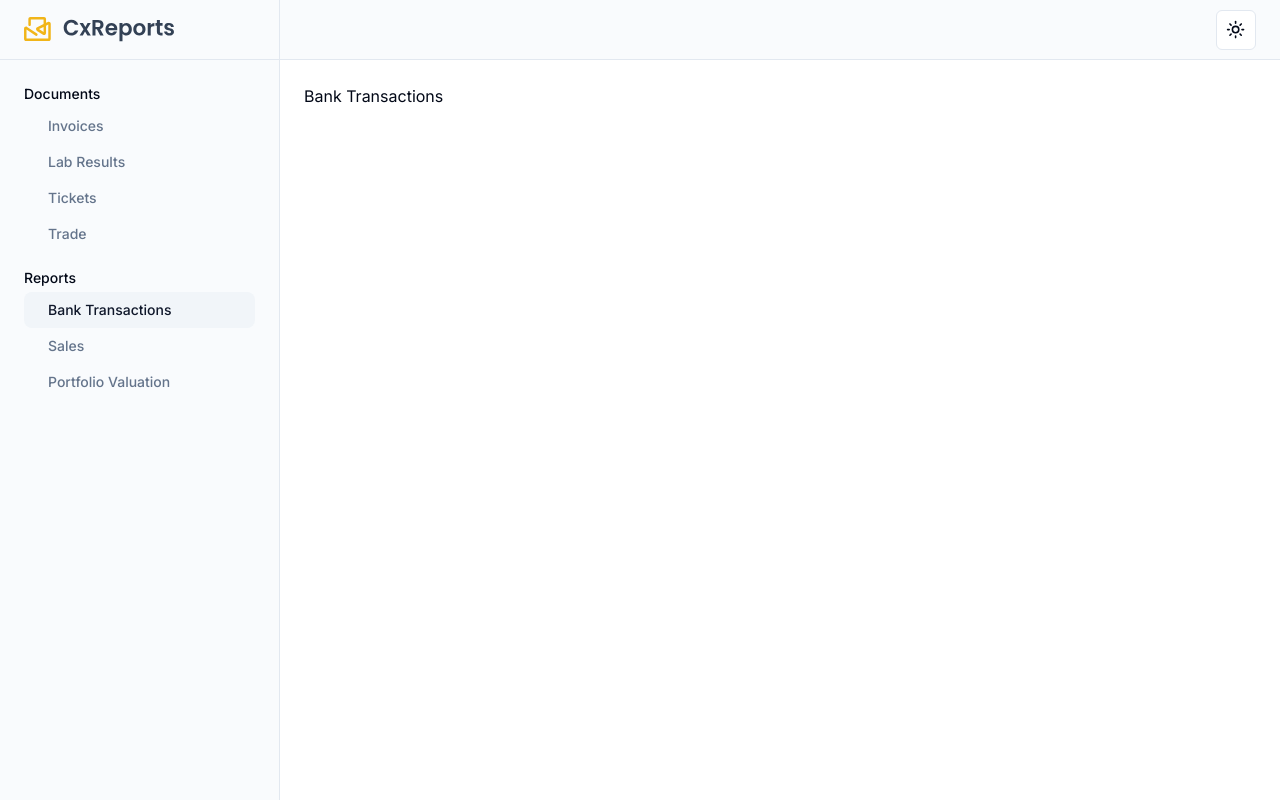
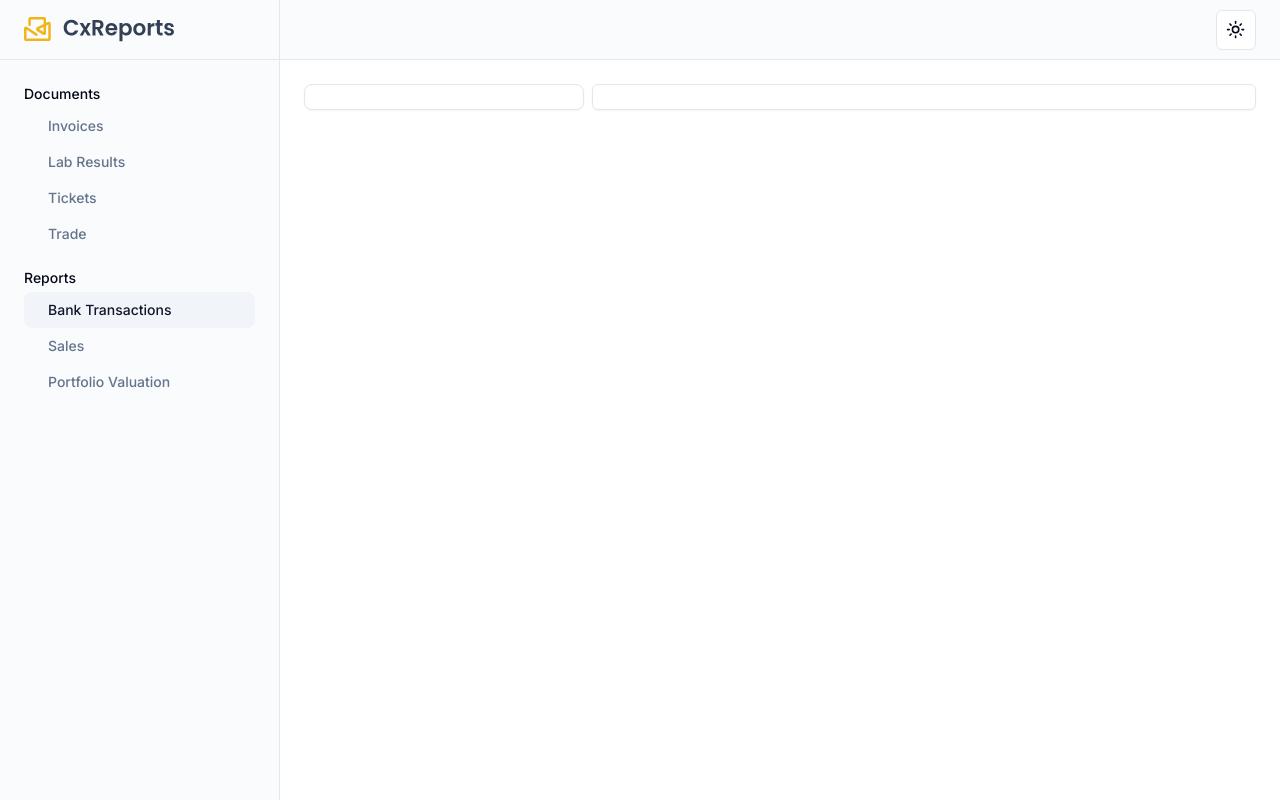
Before and after one commit to cx-reports/consumer-demo-app-nextjs, a Next.js app: page /bank-transactions in a window 1280 px wide. Built offline with nearby package versions, Linux system fonts and the light colour scheme.

Commit message:
Table improvement

```diff
--- a/app/bank-transactions/page.tsx
+++ b/app/bank-transactions/page.tsx
@@ -1,3 +1,15 @@
+import { Card, CardContent } from "@/components/ui/card";
+
 export default function BankTransactions() {
-  return <h1>Bank Transactions</h1>;
+  return (
+    <>
+      <div className="flex gap-2">
+        <Card className="w-[400px]">
+          <CardContent>{/* <p>Card Content</p> */}</CardContent>
+        </Card>
+
+        <Card className="border w-full h-full rounded-md shadow-sm"></Card>
+      </div>
+    </>
+  );
 }
--- a/app/invoices/columns.tsx
+++ b/app/invoices/columns.tsx
@@ -1,48 +1,43 @@
 import { ColumnDef } from "@tanstack/react-table";
 
-export type Invoice = {
+export interface CompanyDataModel {
+  company_name: string;
+  address: string;
+  city: string;
+  state: string;
+  zip: string;
+  country: string;
+}
+
+export interface ItemModel {
+  item_id: string;
+  description: string;
+  unit_price: number;
+  quantity: number;
+  subtotal: number;
+}
+
+export interface SubtotalModel {
+  items_total: number;
+  tax_rate: number;
+  tax_amount: number;
+  shipping_fee: number;
+  discount: number;
+}
+
+export interface Invoice {
   invoice_number: string;
   date: string;
   due_date: string;
   total_due: number;
   notes: string;
 
-  bill_to: {
-    company_name: string;
-    address: string;
-    city: string;
-    state: string;
-    zip: string;
-    country: string;
-  };
+  bill_to: CompanyDataModel;
+  ship_to: CompanyDataModel;
 
-  ship_to: {
-    company_name: string;
-    address: string;
-    city: string;
-    state: string;
-    zip: string;
-    country: string;
-  };
-
-  items: Item[];
-
-  subtotals: {
-    items_total: number;
-    tax_rate: number;
-    tax_amount: number;
-    shipping_fee: number;
-    discount: number;
-  };
-};
-
-export type Item = {
-  item_id: string;
-  description: string;
-  unit_price: number;
-  quantity: number;
-  subtotal: number;
-};
+  items: ItemModel[];
+  subtotals: SubtotalModel;
+}
 
 export const columns: ColumnDef<Invoice>[] = [
   {
--- a/components/modules/data-table.tsx
+++ b/components/modules/data-table.tsx
@@ -70,7 +70,7 @@
                   table.getRowModel().rows.map((row) => (
                     <>
                       <SheetTrigger
-                        onClick={() => setContent(data[row.index])}
+                        onClick={() => setContent({ invoice: data[row.index] })}
                         asChild
                         disabled={!usePreviewSheet}
                       >
--- /dev/null
+++ b/components/ui/card.tsx
@@ -0,0 +1,79 @@
+import * as React from "react"
+
+import { cn } from "@/lib/utils"
+
+const Card = React.forwardRef<
+  HTMLDivElement,
+  React.HTMLAttributes<HTMLDivElement>
+>(({ className, ...props }, ref) => (
+  <div
+    ref={ref}
+    className={cn(
+      "rounded-lg border bg-card text-card-foreground shadow-sm",
+      className
+    )}
+    {...props}
+  />
+))
+Card.displayName = "Card"
+
+const CardHeader = React.forwardRef<
+  HTMLDivElement,
+  React.HTMLAttributes<HTMLDivElement>
+>(({ className, ...props }, ref) => (
+  <div
+    ref={ref}
+    className={cn("flex flex-col space-y-1.5 p-6", className)}
+    {...props}
+  />
+))
+CardHeader.displayName = "CardHeader"
+
+const CardTitle = React.forwardRef<
+  HTMLParagraphElement,
+  React.HTMLAttributes<HTMLHeadingElement>
+>(({ className, ...props }, ref) => (
+  <h3
+    ref={ref}
+    className={cn(
+      "text-2xl font-semibold leading-none tracking-tight",
+      className
+    )}
+    {...props}
+  />
+))
+CardTitle.displayName = "CardTitle"
+
+const CardDescription = React.forwardRef<
+  HTMLParagraphElement,
+  React.HTMLAttributes<HTMLParagraphElement>
+>(({ className, ...props }, ref) => (
+  <p
+    ref={ref}
+    className={cn("text-sm text-muted-foreground", className)}
+    {...props}
+  />
+))
+CardDescription.displayName = "CardDescription"
+
+const CardContent = React.forwardRef<
+  HTMLDivElement,
+  React.HTMLAttributes<HTMLDivElement>
+>(({ className, ...props }, ref) => (
+  <div ref={ref} className={cn("p-6 pt-0", className)} {...props} />
+))
+CardContent.displayName = "CardContent"
+
+const CardFooter = React.forwardRef<
+  HTMLDivElement,
+  React.HTMLAttributes<HTMLDivElement>
+>(({ className, ...props }, ref) => (
+  <div
+    ref={ref}
+    className={cn("flex items-center p-6 pt-0", className)}
+    {...props}
+  />
+))
+CardFooter.displayName = "CardFooter"
+
+export { Card, CardHeader, CardFooter, CardTitle, CardDescription, CardContent }
```
Also changed, not shown: components/modules/preview-sheet.tsx (+1 -128 lines).
